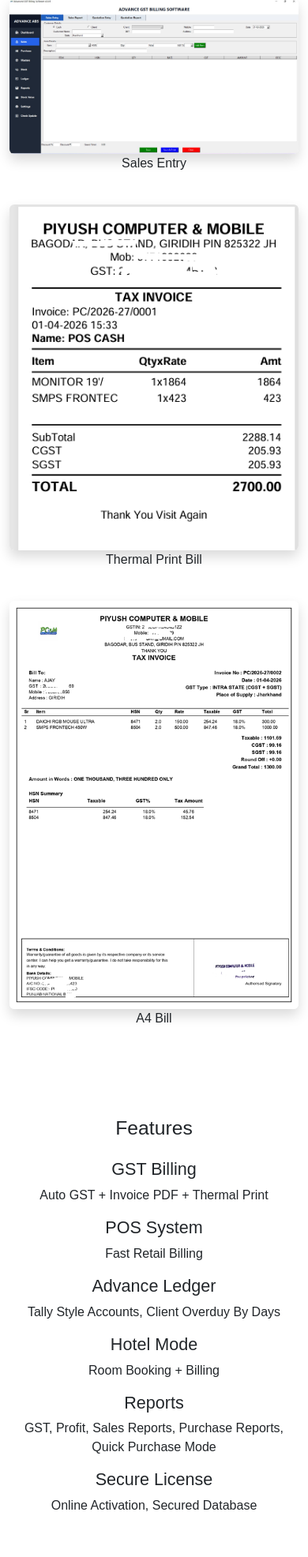
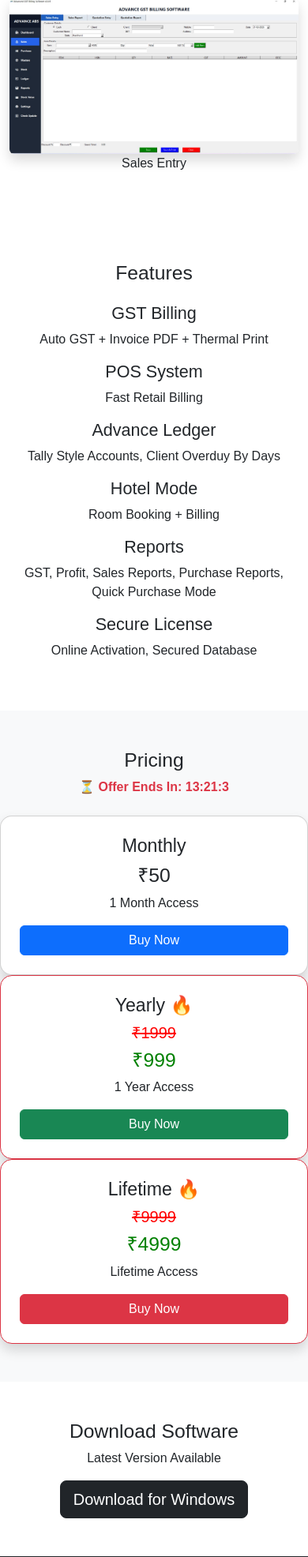
Before and after one commit to kpvkpiyush7-cmd/license-server, a Flask app: page / in a window 390 px wide. Shown: the part 2248-4220 px from the top of the page at 79% size. Run offline with Flask 3, Linux system fonts and the light colour scheme; some libraries are stand-ins or nearby versions.

Commit message:
Remove thermal and A4 bill sections from index.html
Removed thermal and A4 bill sections from the template.

```diff
--- a/templates/index.html
+++ b/templates/index.html
@@ -161,14 +161,6 @@ function payNow(amount, plan){
 <img src="{{ url_for('static', filename='img/sale.png') }}" class="img-fluid rounded shadow">
 <p>Sales Entry</p>
 </div>
-<div class="col-md-4">
-<img src="{{ url_for('static', filename='img/thermal.png') }}" class="img-fluid rounded shadow">
-<p>Thermal Print Bill</p>
-</div>
-<div class="col-md-4">
-<img src="{{ url_for('static', filename='img/a4.png') }}" class="img-fluid rounded shadow">
-<p>A4 Bill</p>
-</div>
 
 </div>
 </section>
```
